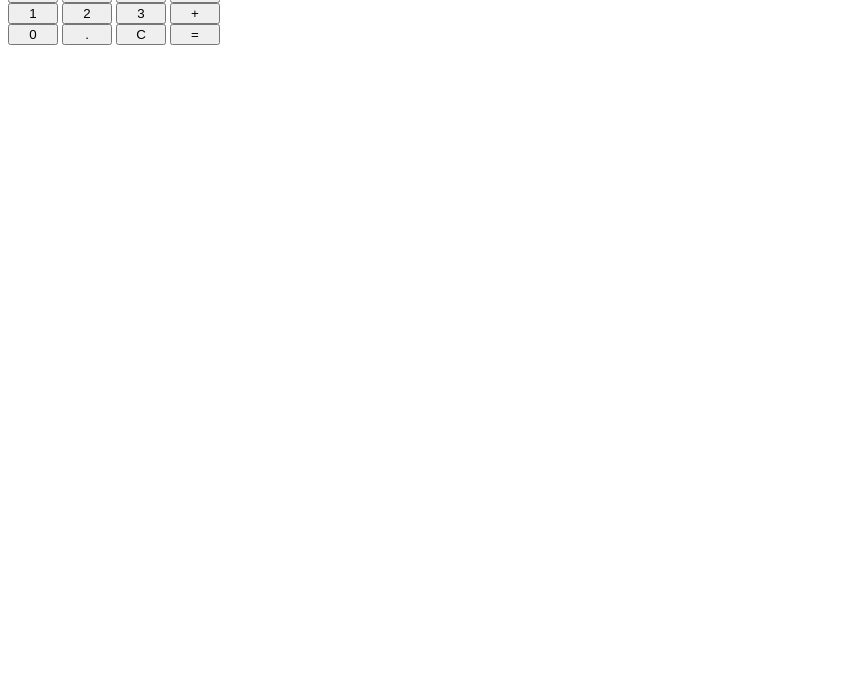
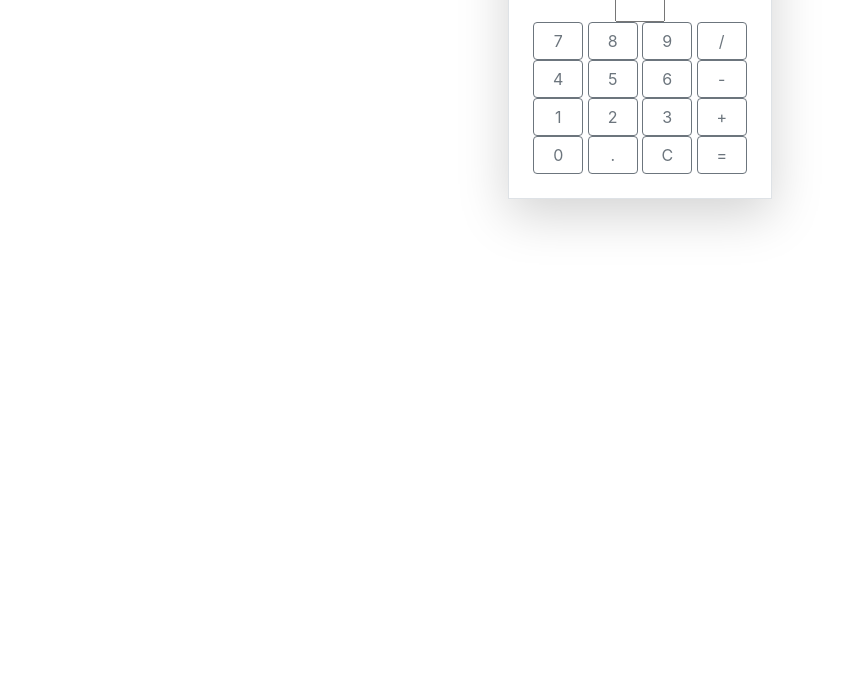
Before and after one commit to f-rxfxel/XP-CalculatorTS, a plain HTML site: page index.html in a window 1280 px wide. Shown: the part 127-800 px from the top of the page, without its empty margins (0-842 px from the left). Drawn offline with nearby package versions, Linux system fonts and the light colour scheme.

Commit message:
Corrigido sobreposição do meu commit no do Igor

```diff
--- a/index.html
+++ b/index.html
@@ -5,6 +5,7 @@
     <meta name="viewport" content="width=device-width, initial-scale=1.0">
     <title>Calculadora</title>
     <script src="https://unpkg.com/@babel/standalone/babel.min.js"></script>
+    <link href="https://stackpath.bootstrapcdn.com/bootstrap/4.5.2/css/bootstrap.min.css" rel="stylesheet">
     <script type="text/babel">
         let operacoes: any[] = ["-", "+", "/"]
         let calculo = ""
@@ -48,28 +49,35 @@
         }
     </style>
 </head>
-<body>
-    <h2>Calculadora</h2>
-    <form name="calculator">
-        <input type="text" name="display" id="display" readonly>
-        <br>
-        <input type="button" value="7" onclick="btNumero(event)">
-        <input type="button" value="8" onclick="btNumero(event)">
-        <input type="button" value="9" onclick="btNumero(event)">
-        <input type="button" value="/" onclick="btOperacao(event)">
-        <br>
-        <input type="button" value="4" onclick="btNumero(event)">
-        <input type="button" value="5" onclick="btNumero(event)">
-        <input type="button" value="6" onclick="btNumero(event)">
-        <input type="button" value="-" onclick="btOperacao(event)">
-        <br>
-        <input type="button" value="1" onclick="btNumero(event)">
-        <input type="button" value="2" onclick="btNumero(event)">
-        <input type="button" value="3" onclick="btNumero(event)">
-        <input type="button" value="+" onclick="btOperacao(event)">
-        <br>
-        <input type="button" value="0" onclick="btNumero(event)">
-        <input type="button" value="." onclick="appendDecimal()">
-        <input type="button" value="C" onclick="clearDisplay()">
-        <input type="button" value="=" onclick="igual()">
-    </form>
+<body class="d-flex justify-content-center align-items-center h-100 d-inline-block">
+    <div class="flex-column border text-center align-content-center flex-wrap mt-5 shadow-lg p-4 mb-4 bg-white">
+        <h2>Calculadora</h2>
+        <input type="number" name="display" id="display" >
+        <div class="flex">
+            <input type="button" class="btn btn-outline-secondary" value="7" onclick="btNumero(event)">
+            <input type="button" class="btn btn-outline-secondary" value="8" onclick="btNumero(event)">
+            <input type="button" class="btn btn-outline-secondary" value="9" onclick="btNumero(event)">
+            <input type="button" class="btn btn-outline-secondary" value="/" onclick="btOperacao(event)">
+        </div>
+        <div class="flex">
+            <input type="button" class="btn btn-outline-secondary" value="4" onclick="btNumero(event)">
+            <input type="button" class="btn btn-outline-secondary" value="5" onclick="btNumero(event)">
+            <input type="button" class="btn btn-outline-secondary" value="6" onclick="btNumero(event)">
+            <input type="button" class="btn btn-outline-secondary" value="-" onclick="btOperacao(event)">
+        </div>
+        <div class="flex">
+            <input type="button" class="btn btn-outline-secondary" value="1" onclick="btNumero(event)">
+            <input type="button" class="btn btn-outline-secondary" value="2" onclick="btNumero(event)">
+            <input type="button" class="btn btn-outline-secondary" value="3" onclick="btNumero(event)">
+            <input type="button" class="btn btn-outline-secondary" value="+" onclick="btOperacao(event)">
+        </div>
+        <div class="flex">
+            <input type="button" class="btn btn-outline-secondary" value="0" onclick="btNumero(event)">
+            <input type="button" class="btn btn-outline-secondary" value="." onclick="appendDecimal()">
+            <input type="button" class="btn btn-outline-secondary" value="C" onclick="clearDisplay()">
+            <input type="button" class="btn btn-outline-secondary" value="=" onclick="igual()">
+        </div>
+        <script src="https://stackpath.bootstrapcdn.com/bootstrap/4.5.2/js/bootstrap.min.js"></script>
+
+    </div>
+</body>
```
